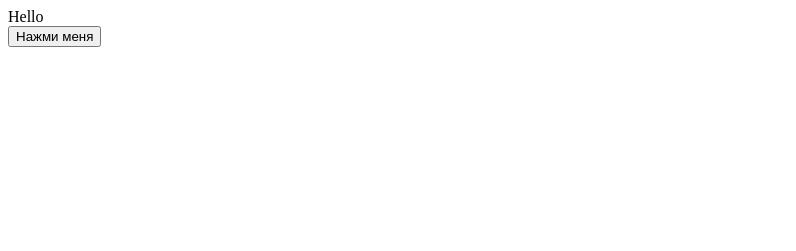
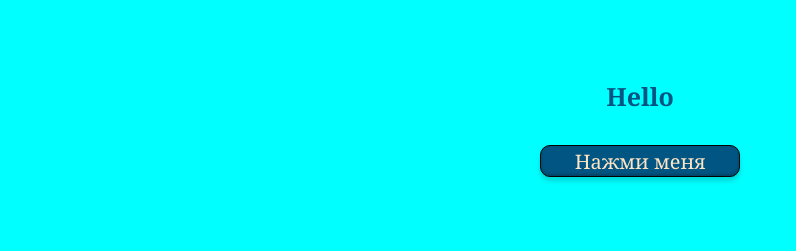
Before and after one commit to Solitude79/Task, a plain HTML site: page index.html in a window 1280 px wide. Shown: the whole page, without its empty margins (0-796 px from the left). Drawn offline with Linux system fonts and the light colour scheme.

Commit message:
Add Styles

```diff
--- a/index.html
+++ b/index.html
@@ -6,8 +6,11 @@
     <title>Document</title>
 </head>
 <body>
-    <div>Hello</div>
-    <button class="mybutton">Нажми меня</button>
+    <div class="Content">
+        <div class="Hello">Hello</div>
+        <button class="mybutton">Нажми меня</button>
+    </div>
     <script type="module" src="./script/script.js"></script>
+    <link rel="stylesheet" href="style.css">
 </body>
 </html>
--- /dev/null
+++ b/style.css
@@ -0,0 +1,36 @@
+.mybutton{
+    cursor: pointer;
+  display: flex;
+  justify-content: center;
+  align-items: center;
+  background-color: #005582;
+  box-shadow: 0px 4.15001px 4.15001px rgba(0, 0, 0, 0.15),
+    inset 0px -1.44768px 2.89536px rgba(0, 0, 0, 0.25);
+  width: 200px;
+  height: 2rem;
+  border-radius: 10px;
+  font-size: 20px;
+  border: 1px solid black;
+  color: bisque;
+  font-family: Cambria, Cochin, Georgia, Times, "Times New Roman", serif;
+  margin-top: 2rem;
+}
+
+.Hello{
+    color: #005582;
+  font-size: 25px;
+  font-weight: 800;
+  font-family: Cambria, Cochin, Georgia, Times, 'Times New Roman', serif;
+}
+
+body{
+    background-color: aqua;
+}
+
+.Content{
+    height: 30vh;
+    display: flex;
+    justify-content: center;
+    align-items: center;
+    flex-direction: column;
+}
```
